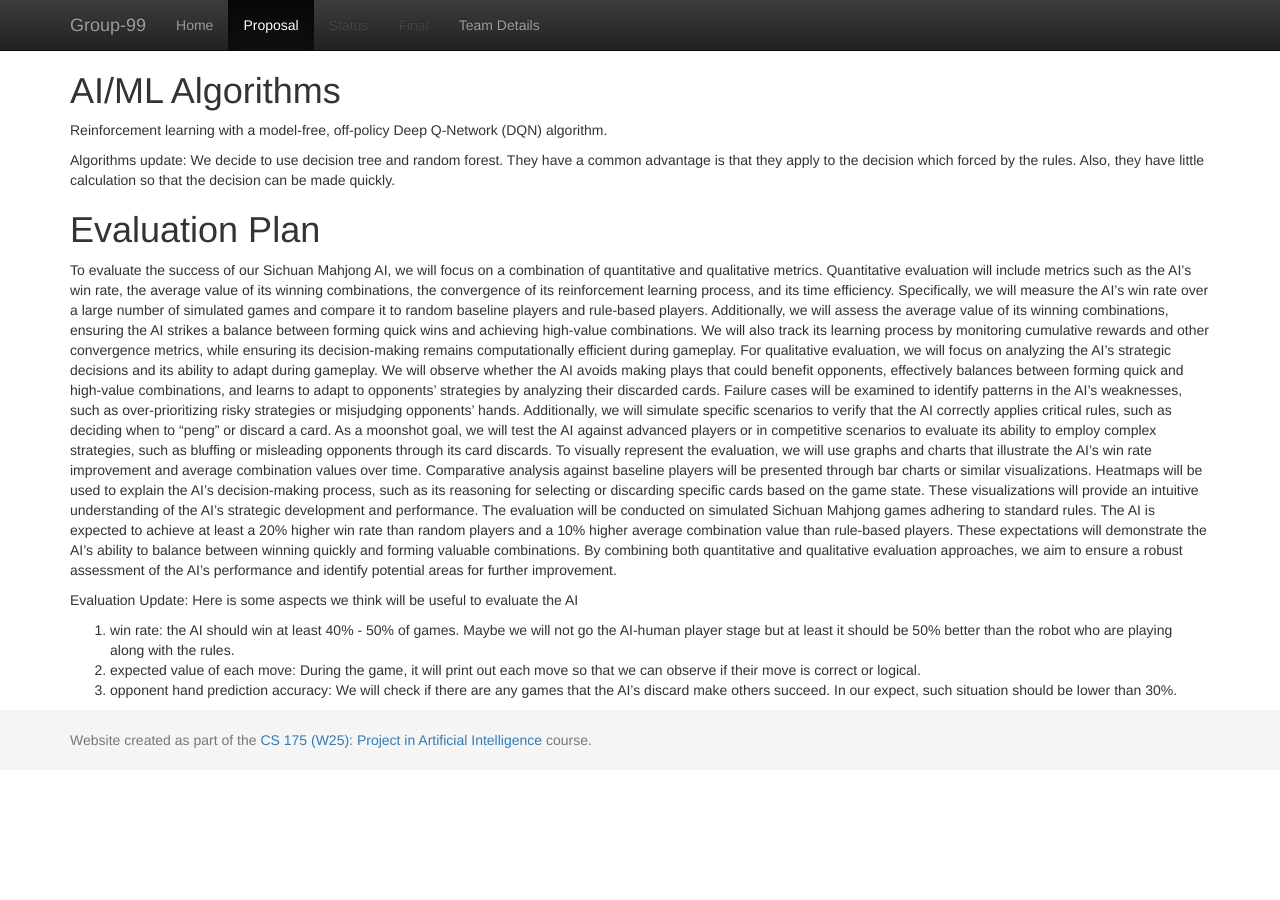
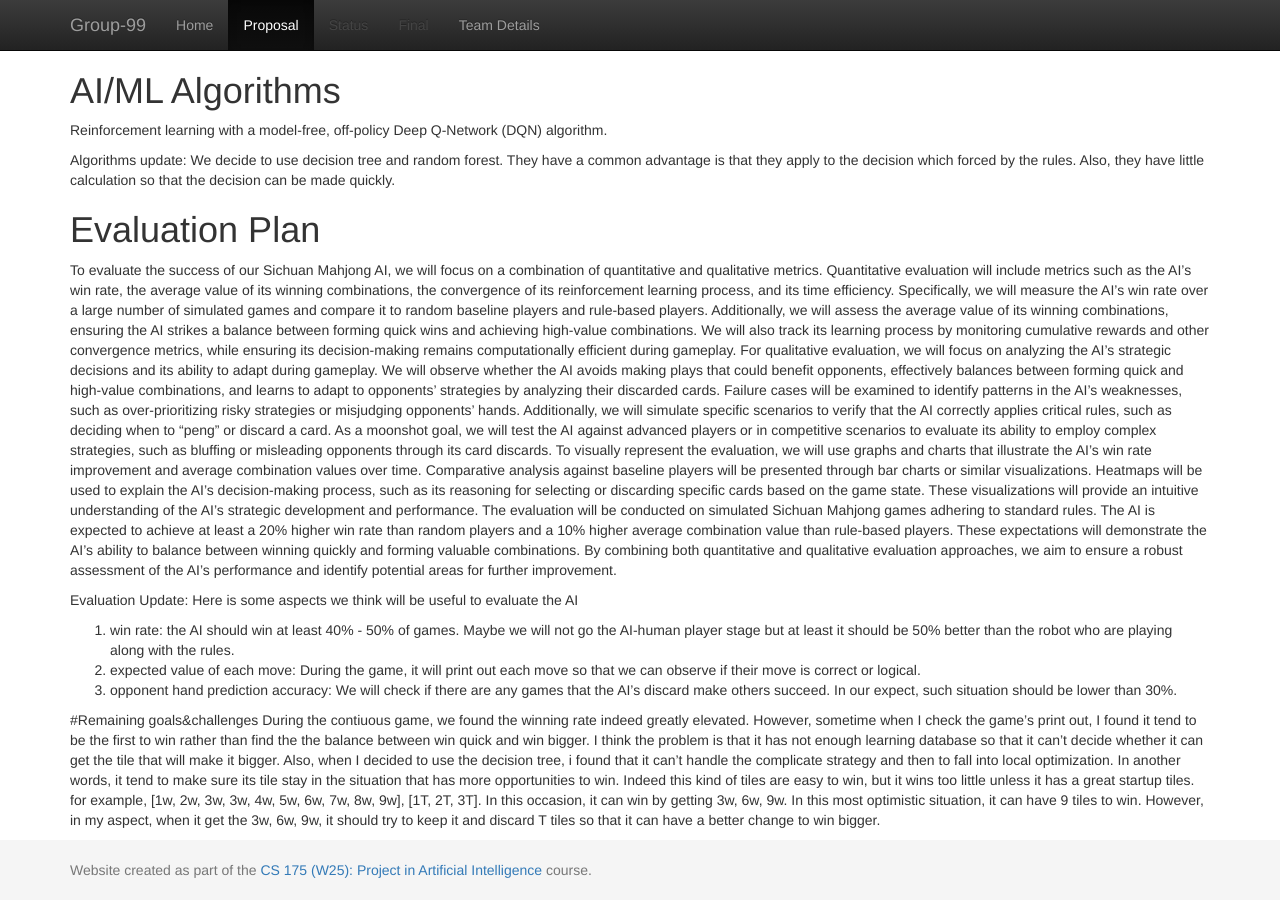
Before and after one commit to lzxtxdys/Sichuan-Mahjong, a Jekyll site: the page built from docs/proposal.md, in a window 1280 px wide and 900 px high, scrolled down 842 px. Built offline with Jekyll 4.4.1, drawn with Linux system fonts in a browser that asks for light colours; before the commit the page ends 1612 px from its top, so only the background shows below that.

Commit message:
remaining goals done

```diff
--- a/docs/proposal.md
+++ b/docs/proposal.md
@@ -48,3 +48,7 @@ Evaluation Update: Here is some aspects we think will be useful to evaluate the
 1. win rate: the AI should win at least 40% - 50% of games. Maybe we will not go the AI-human player stage but at least it should be 50% better than the robot who are playing along with the rules.
 2. expected value of each move: During the game, it will print out each move so that we can observe if their move is correct or logical.
 3. opponent hand prediction accuracy: We will check if there are any games that the AI's discard make others succeed. In our expect, such situation should be lower than 30%.
+
+
+#Remaining goals&challenges
+During the contiuous game, we found the winning rate indeed greatly elevated. However, sometime when I check the game's print out, I found it tend to be the first to win rather than find the the balance between win quick and win bigger. I think the problem is that it has not enough learning database so that it can't decide whether it can get the tile that will make it bigger. Also, when I decided to use the decision tree, i found that it can't handle the complicate strategy and then to fall into local optimization. In another words, it tend to make sure its tile stay in the situation that has more opportunities to win. Indeed this kind of tiles are easy to win, but it wins too little unless it has a great startup tiles. for example, [1w, 2w, 3w, 3w, 4w, 5w, 6w, 7w, 8w, 9w], [1T, 2T, 3T]. In this occasion, it can win by getting 3w, 6w, 9w. In this most optimistic situation, it can have 9 tiles to win. However, in my aspect, when it get the 3w, 6w, 9w, it should try to keep it and discard T tiles so that it can have a better change to win bigger.
```
